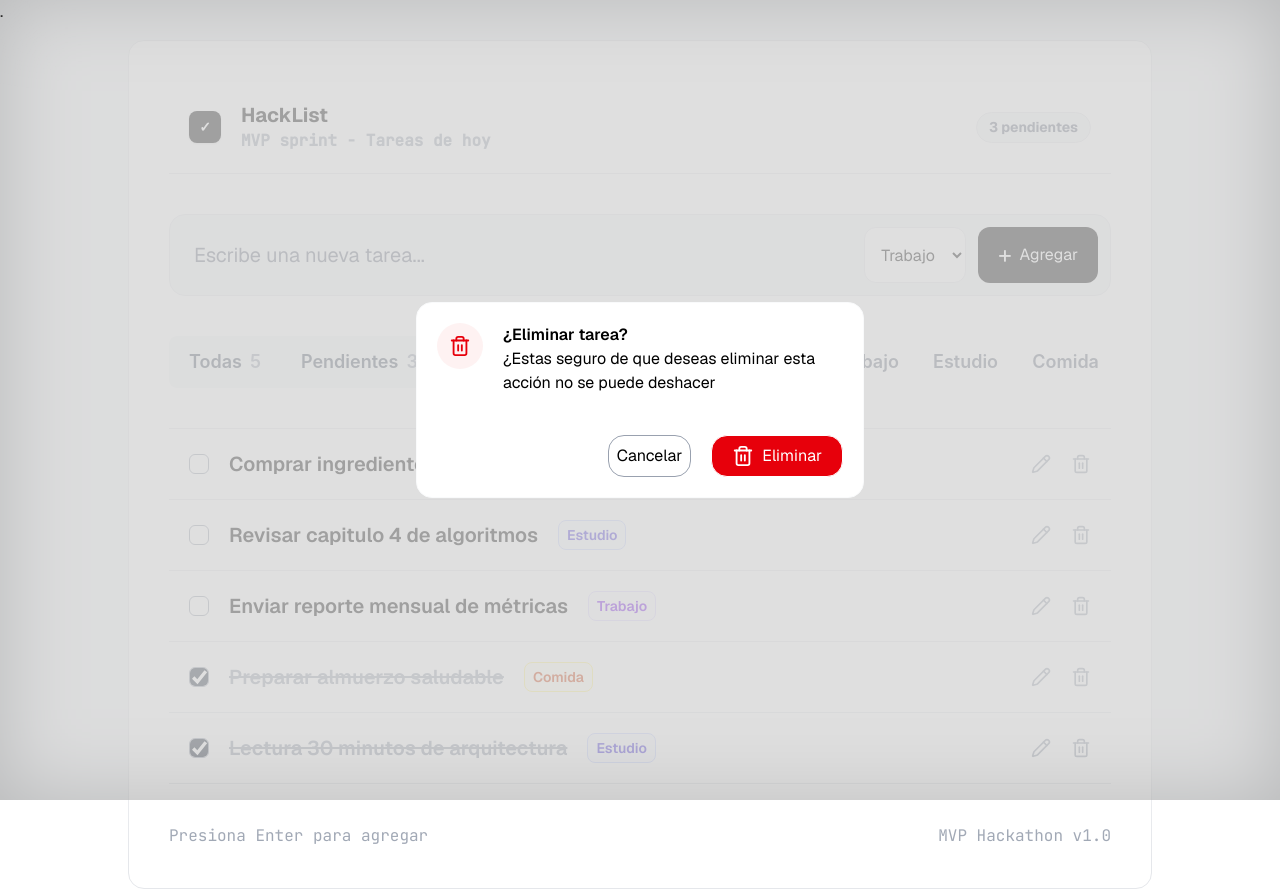
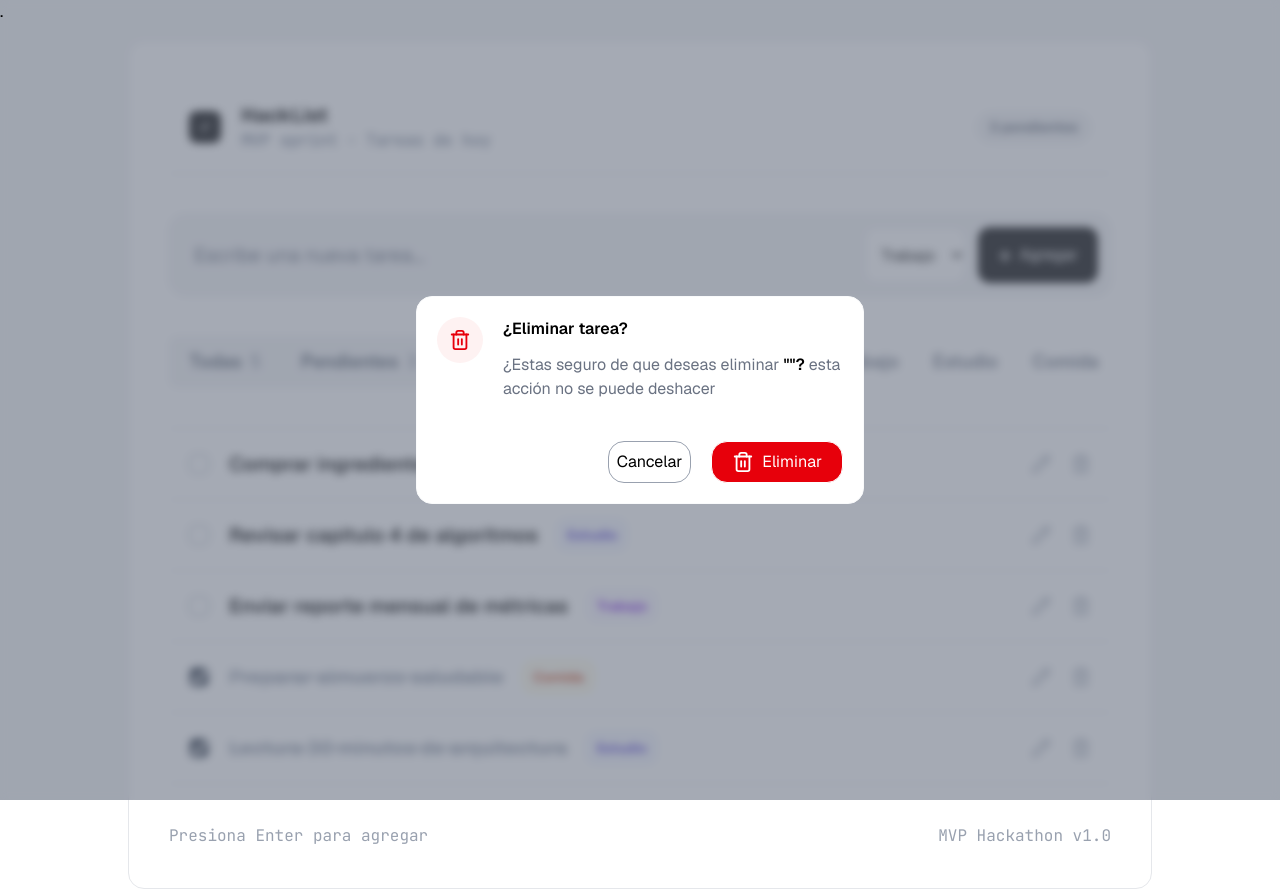
Before and after one commit to Ariel-Caceres/HackToDoList, a React (Vite) app in the folder Frontend/: page / in a window 1280 px wide. Both pictures are taken after a click on the element 1081 px from the left and 464 px from the top of the page. Built offline with nearby package versions, Linux system fonts and the light colour scheme.

Commit message:
feat: modal delete implemented

```diff
--- a/Frontend/src/components/DeleteTaskModal.tsx
+++ b/Frontend/src/components/DeleteTaskModal.tsx
@@ -1,34 +1,40 @@
 import { Trash } from "lucide-react"
 
-export const DeleteTaskModal = () => {
+interface DeleteTaskModalProps {
+    name: string,
+    cancelDelete: () => void,
+}
+export const DeleteTaskModal = ({ name, cancelDelete }: DeleteTaskModalProps) => {
     return (
         <div className="">
-            <div className="brightness-50  w-screen h-screen absolute bg-white/50 top-1/2 left-1/2 -translate-y-1/2 -translate-x-1/2">
+            <div className=" backdrop-blur-xs  w-screen h-screen absolute bg-gray-500/60 top-1/2 left-1/2 -translate-y-1/2 -translate-x-1/2">
                 <span className="w-full">.</span>
             </div>
-            <div className="blur-2xl  w-screen h-screen absolute bg-white/50 top-1/2 left-1/2 -translate-y-1/2 -translate-x-1/2">
-                <span className=" h-full bg-white">.</span>
-            </div>
+
             <div className="brightness-100 absolute top-1/2 left-1/2 border-gray-50 rounded-2xl -translate-y-1/2 -translate-x-1/2 bg-white p-5 border  flex flex-row gap-5 w-md">
                 <div className="rounded-4xl h-fit p-3 bg-red-50 text-red-600 ">
                     <Trash size={22} />
                 </div>
-                <div>
-                    <span className="font-geist font-semibold">
-                        ¿Eliminar tarea?
-                    </span>
+                <div className="">
+                    <div className="pb-3">
+                        <span className="font-geist font-semibold ">
+                            ¿Eliminar tarea?
+                        </span>
+                    </div>
                     <div>
-                        <span>
+                        <span className="pr-1 text-gray-500">
                             ¿Estas seguro de que deseas eliminar
                         </span>
-                        {""}
-                        <span> esta acción no se puede deshacer</span>
+                        <span className="font-semibold">
+                            "{name}"?
+                        </span>
+                        <span className="text-gray-500"> esta acción no se puede deshacer</span>
                     </div>
                     <div className="w-full flex pt-10 justify-end gap-5">
-                        <button className="border border-gray-400 p-2 w-fit  rounded-2xl">
+                        <button className="border border-gray-400 p-2 w-fit  rounded-2xl cursor-pointer" onClick={cancelDelete}>
                             Cancelar
                         </button>
-                        <button className="flex items-center gap-2 rounded-2xl border p-2 px-5 w-fit justify-center bg-red-600 text-white">
+                        <button className="flex items-center gap-2 rounded-2xl border p-2 px-5 w-fit justify-center bg-red-600 text-white cursor-pointer">
                             <Trash size={22} />
                             Eliminar
                         </button>
```
